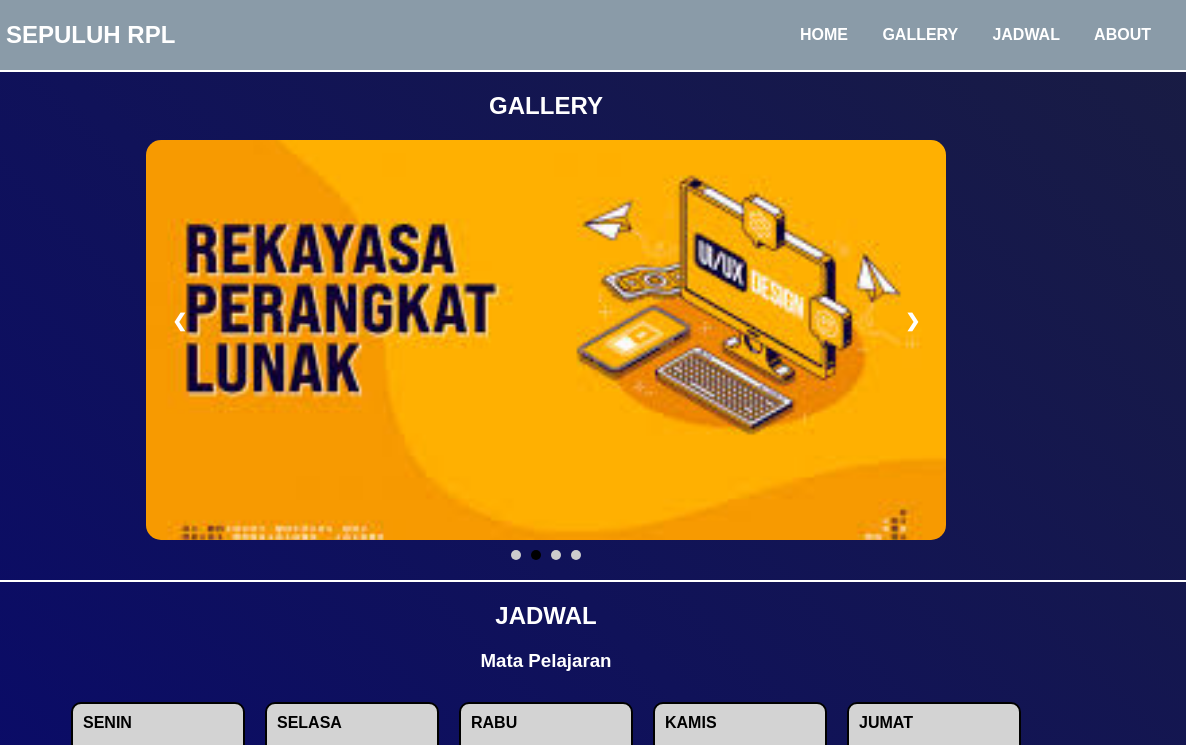
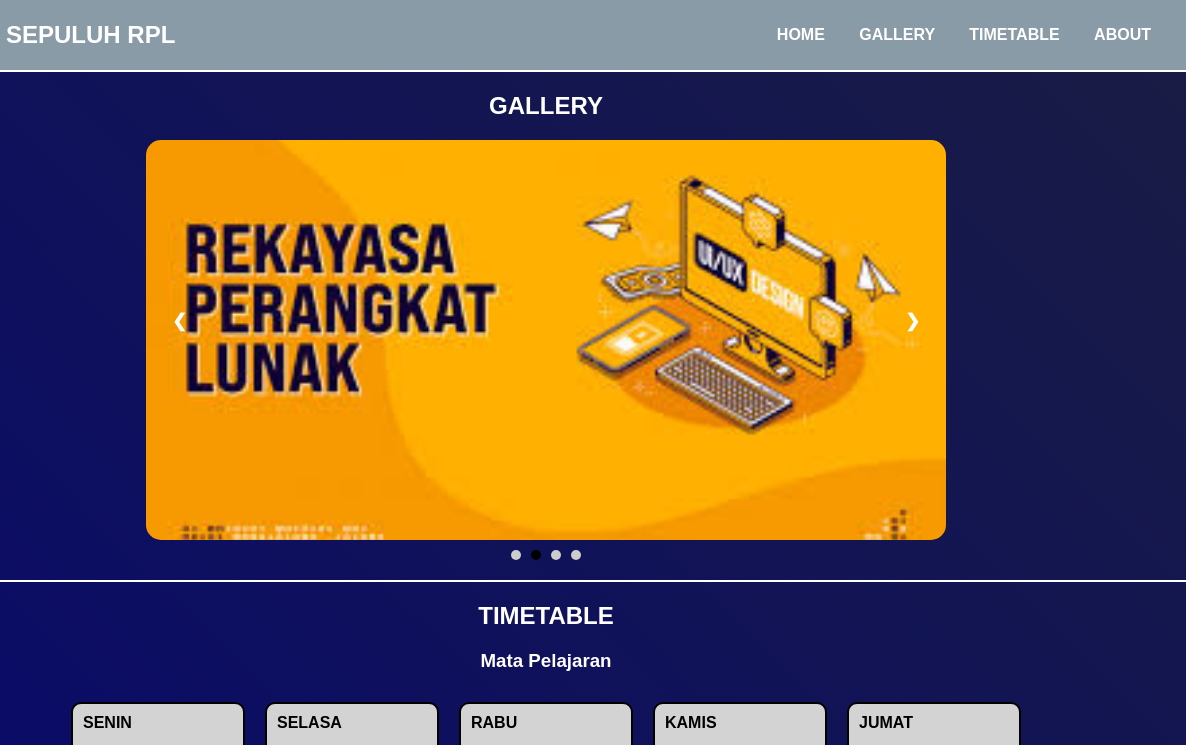
Before and after one commit to Fhendy/erpeel24, a plain HTML site: page index.html in a window 1280 px wide. Shown: the top 745 px of the page, 94-1280 px from the left. Drawn offline with nearby package versions, Linux system fonts and the light colour scheme.

Commit message:
Update index.html

```diff
--- a/index.html
+++ b/index.html
@@ -30,8 +30,8 @@
     <a href="#">
      GALLERY
     </a>
-    <a href="#jadwal">
-     JADWAL
+    <a href="#timetable">
+    TIMETABLE
     </a>
     <a href="#sosmed">
      ABOUT
@@ -67,9 +67,9 @@
   </div>
   <div class="divider">
   </div>
-  <div class="jadwal" id="jadwal">
+  <div class="jadwal" id="timetable">
    <h2>
-    JADWAL
+    TIMETABLE
    </h2>
    <h3>
     Mata Pelajaran
@@ -339,7 +339,7 @@
     <img alt="Smk Mussi" src="assets/img/mussi.png" style="height: 90px; width: 90px;"/>
     <div>
      <p>
-      ALAMAT
+    ADDRESS
      </p>
      <p>
       SMK MUHAMMADIYAH KESESI
```
